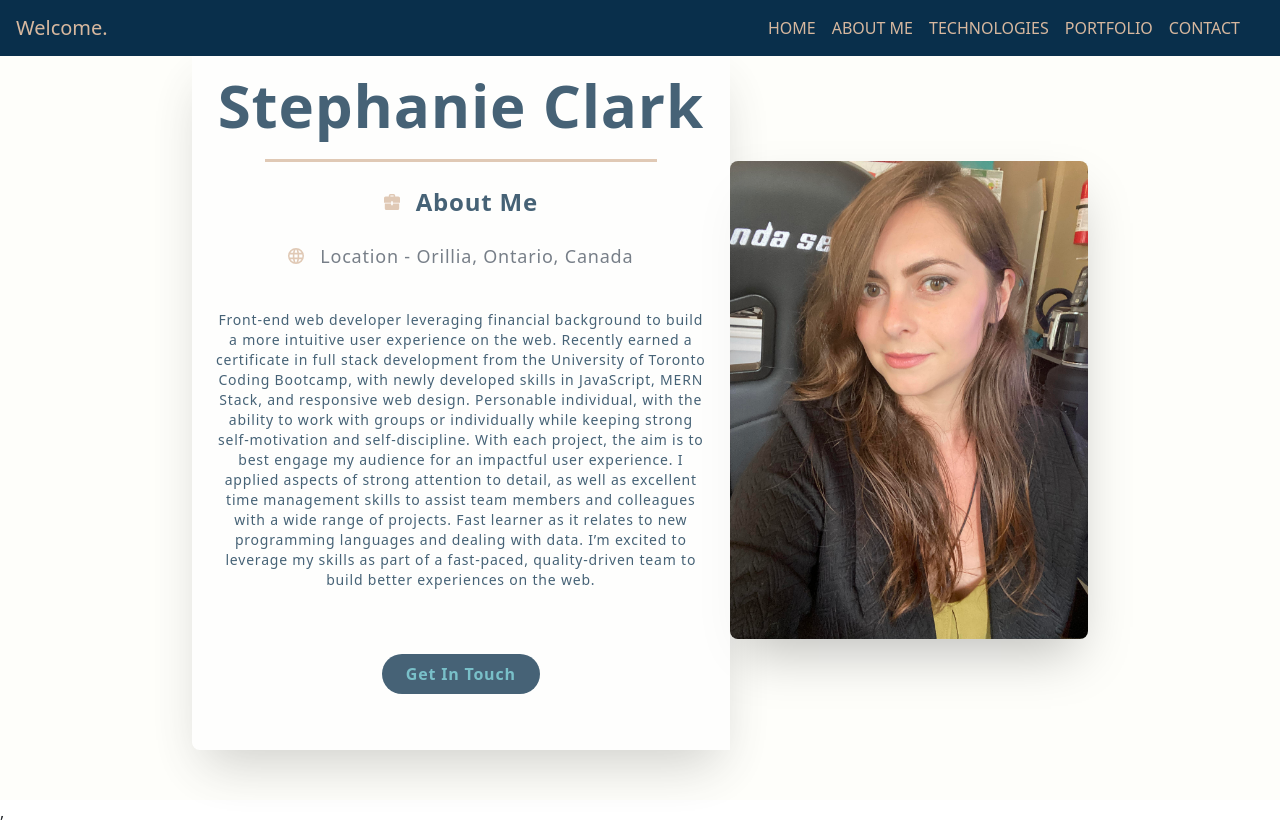
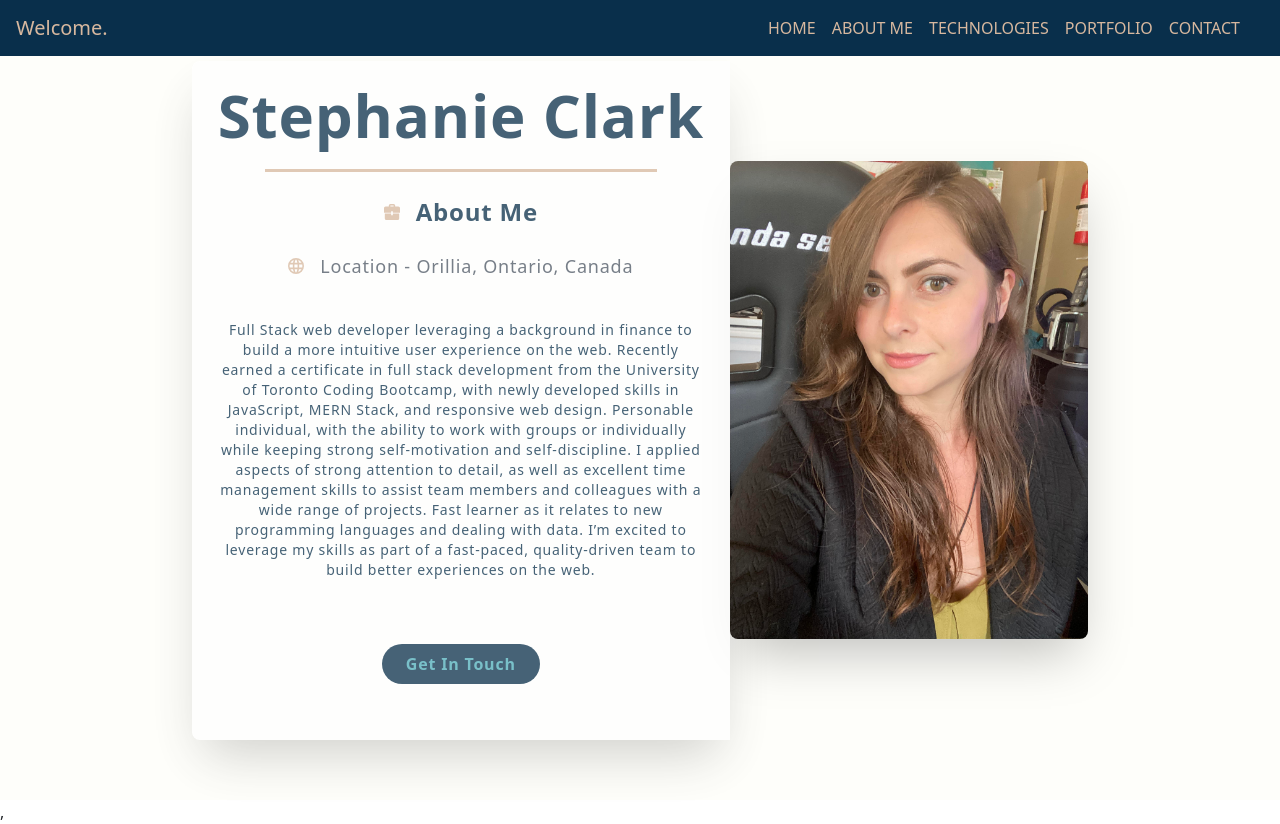
Before and after one commit to Wickette/portfolio, a React (Create React App) app: page /about in a window 1280 px wide. Built offline with nearby package versions, Linux system fonts and the light colour scheme.

Commit message:
updating about me paragraph

```diff
--- a/src/components/AboutMe/AboutMe.jsx
+++ b/src/components/AboutMe/AboutMe.jsx
@@ -24,7 +24,7 @@ const AboutMe = () => {
                 <path d='M10 20a10 10 0 1 1 0-20 10 10 0 0 1 0 20zm7.75-8a8.01 8.01 0 0 0 0-4h-3.82a28.81 28.81 0 0 1 0 4h3.82zm-.82 2h-3.22a14.44 14.44 0 0 1-.95 3.51A8.03 8.03 0 0 0 16.93 14zm-8.85-2h3.84a24.61 24.61 0 0 0 0-4H8.08a24.61 24.61 0 0 0 0 4zm.25 2c.41 2.4 1.13 4 1.67 4s1.26-1.6 1.67-4H8.33zm-6.08-2h3.82a28.81 28.81 0 0 1 0-4H2.25a8.01 8.01 0 0 0 0 4zm.82 2a8.03 8.03 0 0 0 4.17 3.51c-.42-.96-.74-2.16-.95-3.51H3.07zm13.86-8a8.03 8.03 0 0 0-4.17-3.51c.42.96.74 2.16.95 3.51h3.22zm-8.6 0h3.34c-.41-2.4-1.13-4-1.67-4S8.74 3.6 8.33 6zM3.07 6h3.22c.2-1.35.53-2.55.95-3.51A8.03 8.03 0 0 0 3.07 6z' />
               </svg>Location - Orillia, Ontario, Canada
             </p>
-            <p className='pt-6 text-sm'>Front-end web developer leveraging financial background to build a more intuitive user experience on the web. Recently earned a certificate in full stack development from the University of Toronto Coding Bootcamp, with newly developed skills in JavaScript, MERN Stack, and responsive web design. Personable individual, with the ability to work with groups or individually while keeping strong self-motivation and self-discipline. With each project, the aim is to best engage my audience for an impactful user experience. I applied aspects of strong attention to detail, as well as excellent time management skills to assist team members and colleagues with a wide range of projects. Fast learner as it relates to new programming languages and dealing with data. I’m excited to leverage my skills as part of a fast-paced, quality-driven team to build better experiences on the web.
+            <p className='pt-6 text-sm'>Full Stack web developer leveraging a background in finance to build a more intuitive user experience on the web. Recently earned a certificate in full stack development from the University of Toronto Coding Bootcamp, with newly developed skills in JavaScript, MERN Stack, and responsive web design. Personable individual, with the ability to work with groups or individually while keeping strong self-motivation and self-discipline. I applied aspects of strong attention to detail, as well as excellent time management skills to assist team members and colleagues with a wide range of projects. Fast learner as it relates to new programming languages and dealing with data. I’m excited to leverage my skills as part of a fast-paced, quality-driven team to build better experiences on the web.
             </p>
             <div className='pt-12 pb-8'>
               <button className='get-in-touch font-bold py-2 px-4 rounded-full'>
```
